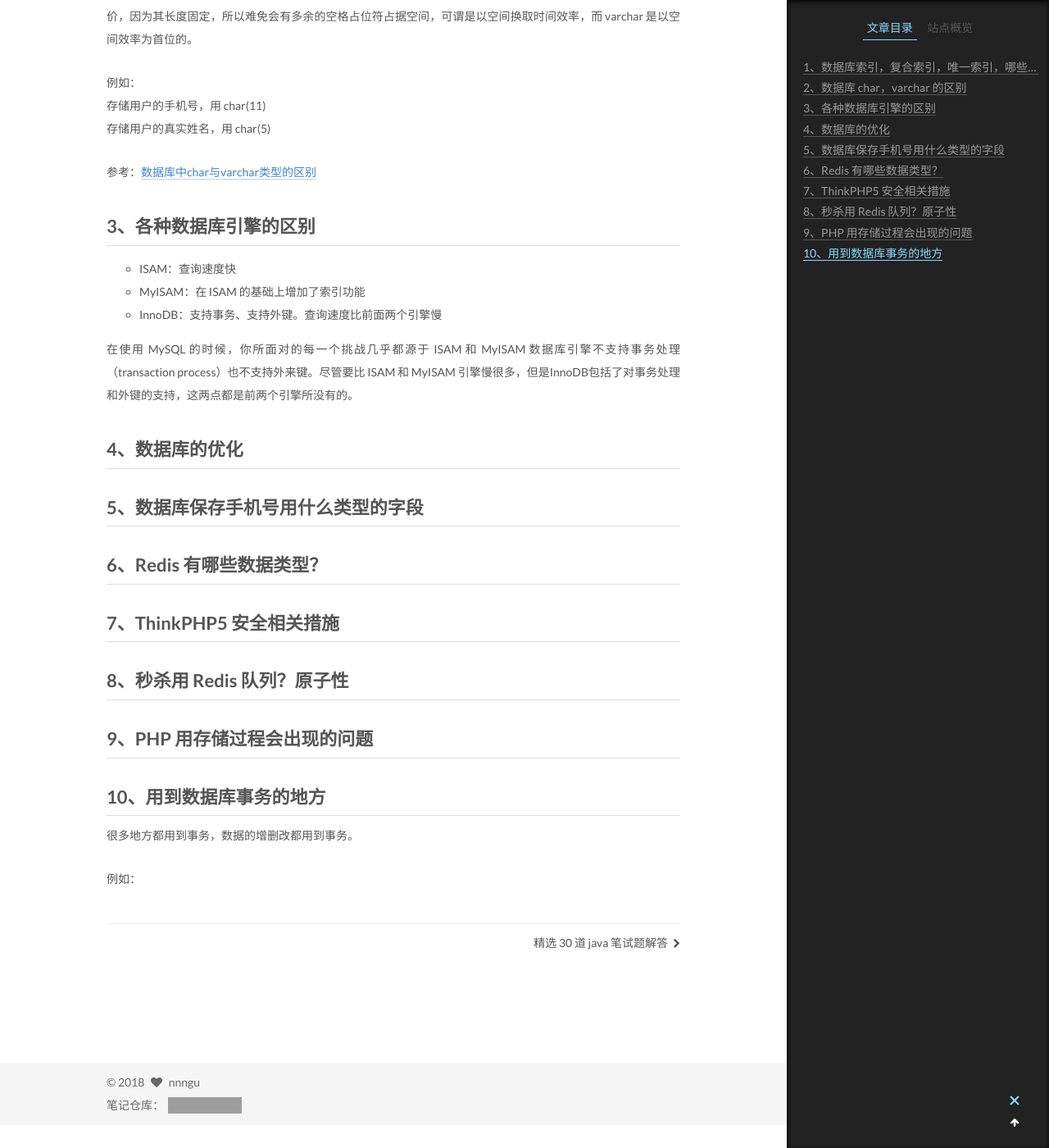
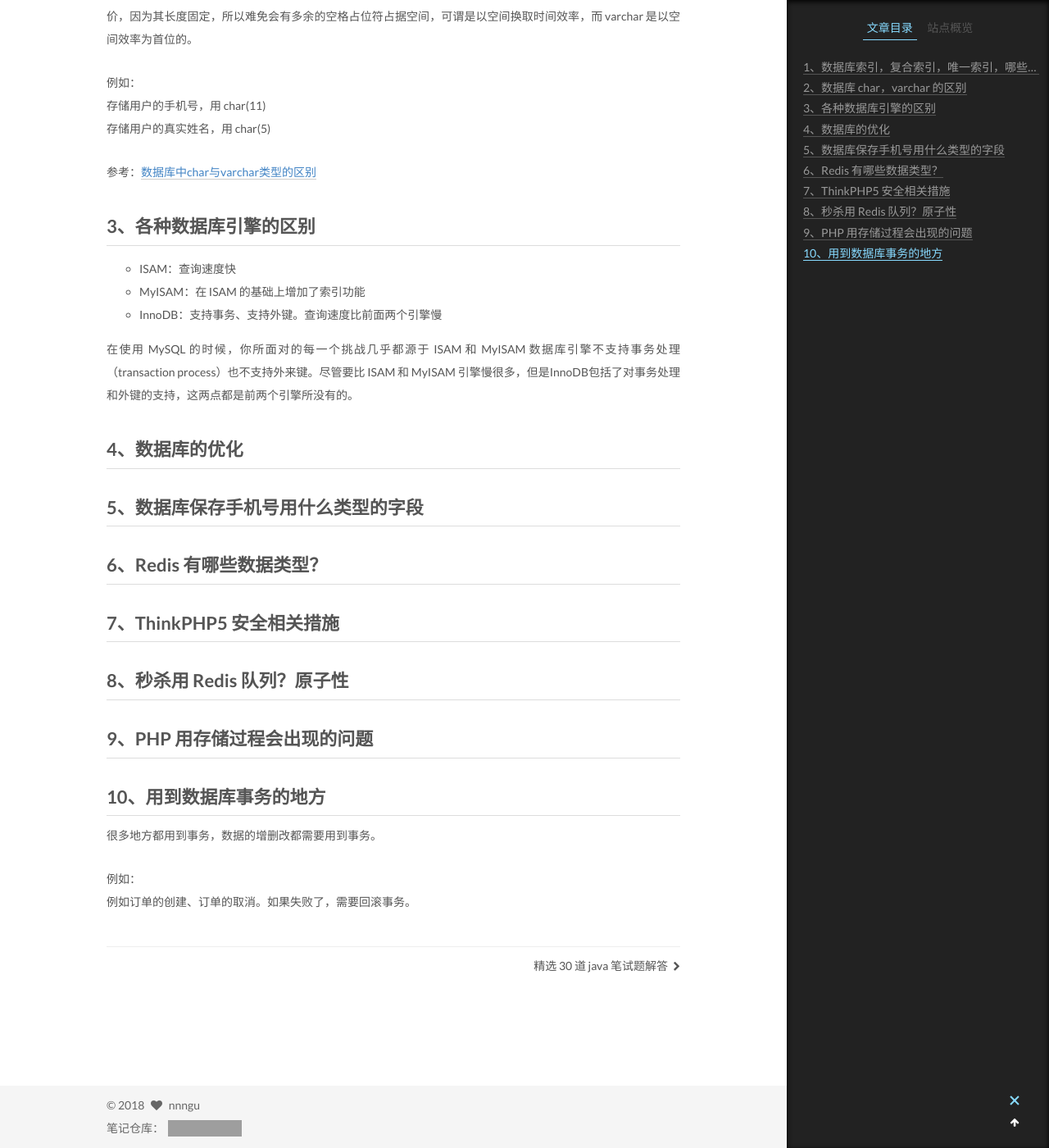
Before and after one commit to nnngu/LearningNotes, a Jekyll site: the page built from _posts/2018-06-05-PHP 面试题收集.md, in a window 1280 px wide and 1400 px high, scrolled down 1568 px. Shown: the whole window at 82% size. Built offline with Jekyll 4.4.1, drawn with Linux system fonts in a browser that asks for light colours; grey boxes are pictures that could not be loaded.

Commit message:
修改文件: _posts/2018-06-05-PHP 面试题收集.md

```diff
--- a/_posts/2018-06-05-PHP 面试题收集.md
+++ b/_posts/2018-06-05-PHP 面试题收集.md
@@ -76,6 +76,7 @@ char 的长度是固定的。而 varchar 的长度是可调整的，也就是说
 
 ## 10、用到数据库事务的地方
 
-很多地方都用到事务，数据的增删改都用到事务。
+很多地方都用到事务，数据的增删改都需要用到事务。
 
 例如：
+例如订单的创建、订单的取消。如果失败了，需要回滚事务。
```
